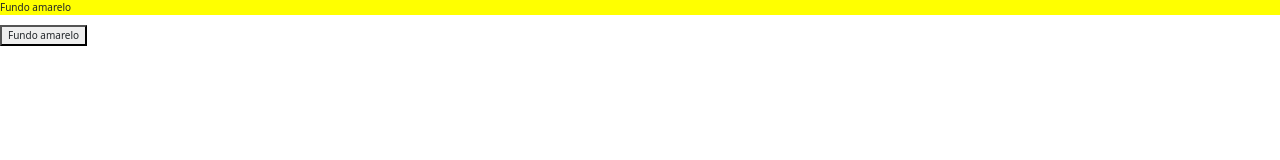
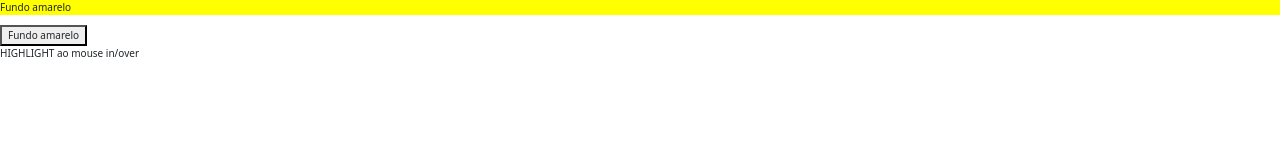
Before and after one commit to carolferreiradev/curso-angular-loianegroner, an Angular app in the folder diretivas/: page / in a window 1280 px wide. Shown: the top 160 px of the page. Built offline with nearby package versions, Linux system fonts and the light colour scheme.

Commit message:
Diretivas - HostListener e HostBinding

```diff
--- a/diretivas/src/app/app.module.ts
+++ b/diretivas/src/app/app.module.ts
@@ -12,6 +12,7 @@ import { OperadorElvisComponent } from './operador-elvis/operador-elvis.componen
 import { ExemploNgContentComponent } from './exemplo-ng-content/exemplo-ng-content.component';
 import { FundoAmareloDirective } from './directives/fundo-amarelo.directive';
 import { DiretivasCustomizadasComponent } from './diretivas-customizadas/diretivas-customizadas.component';
+import { HighlightComMouseDirective } from './directives/highlight-com-mouse.directive';
 
 @NgModule({
   declarations: [
@@ -24,7 +25,8 @@ import { DiretivasCustomizadasComponent } from './diretivas-customizadas/diretiv
     OperadorElvisComponent,
     ExemploNgContentComponent,
     FundoAmareloDirective,
-    DiretivasCustomizadasComponent
+    DiretivasCustomizadasComponent,
+    HighlightComMouseDirective
   ],
   imports: [
     BrowserModule,
--- /dev/null
+++ b/diretivas/src/app/directives/highlight-com-mouse.directive.ts
@@ -0,0 +1,10 @@
+import { Directive } from '@angular/core';
+
+@Directive({
+  selector: '[appHighlightComMouse]'
+})
+export class HighlightComMouseDirective {
+
+  constructor() { }
+
+}
--- a/diretivas/src/app/diretivas-customizadas/diretivas-customizadas.component.html
+++ b/diretivas/src/app/diretivas-customizadas/diretivas-customizadas.component.html
@@ -1,3 +1,5 @@
 <p appFundoAmarelo>Fundo amarelo</p>
 
 <button appFundoAmarelo>Fundo amarelo</button>
+
+<p appHighlightComMouse>HIGHLIGHT ao mouse in/over</p>
```
